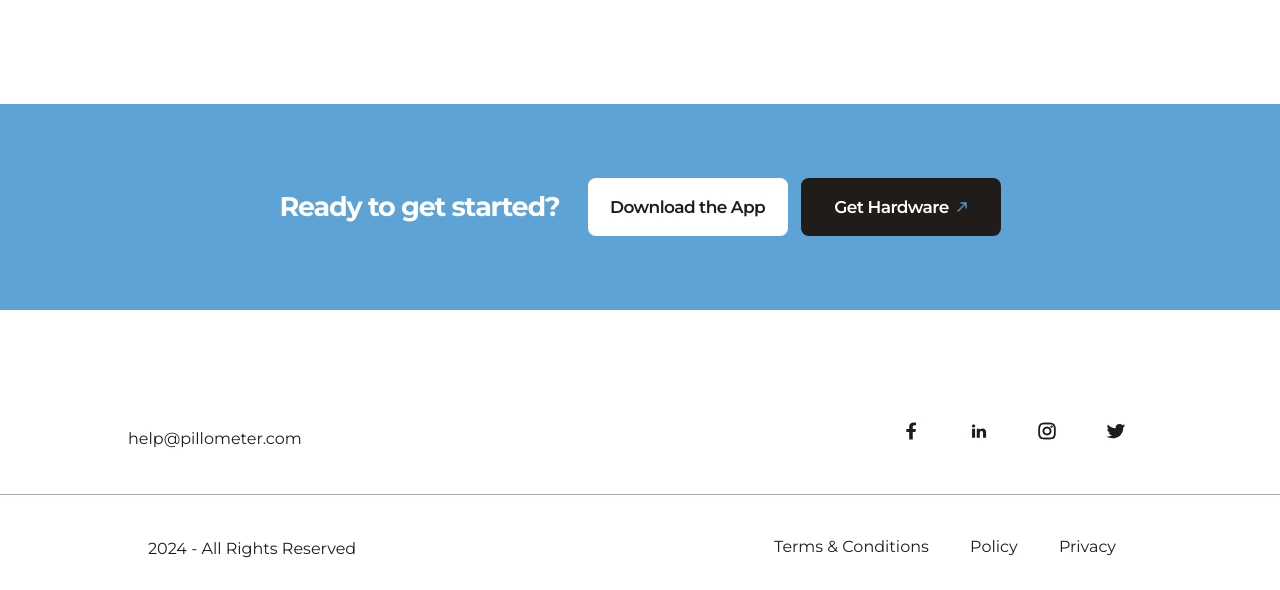
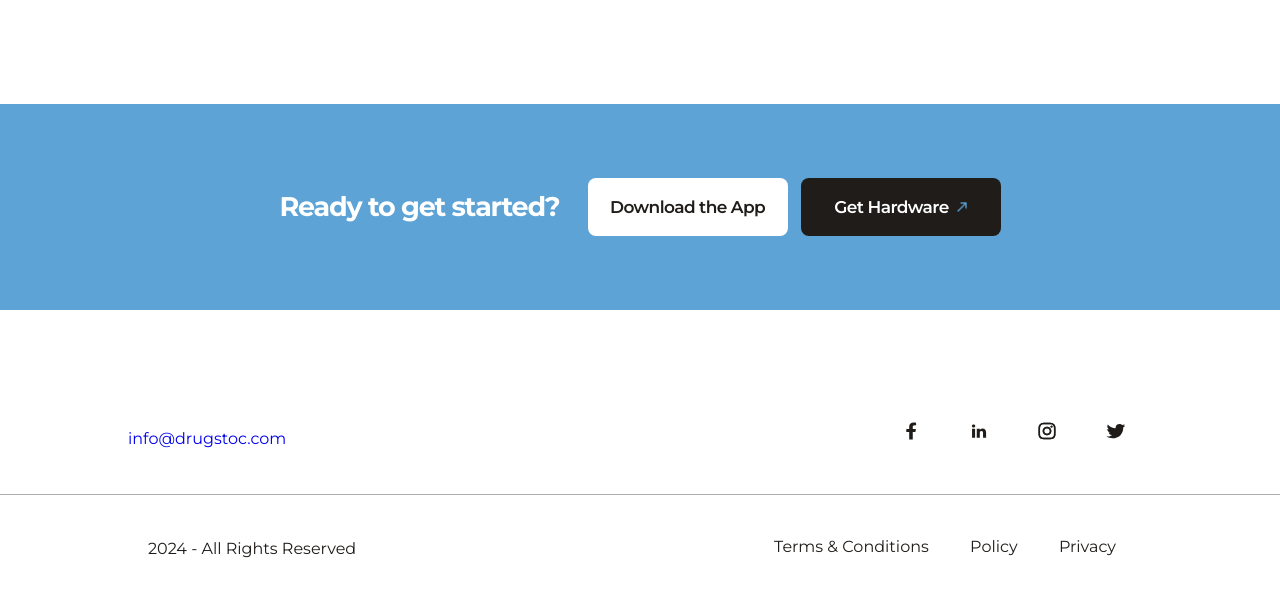
Before and after one commit to DrugStoc/Pillometer, a plain HTML site: page index.html in a window 1280 px wide. Shown: the part 3132-3722 px from the top of the page. Drawn offline with Linux system fonts and the light colour scheme.

Commit message:
Added link for mail

```diff
--- a/index.html
+++ b/index.html
@@ -297,7 +297,7 @@
       <footer class="footer">
         <div class="container-xs">
           <div class="footer__contact-info">
-            <p class="footer__email ui text size-textxl">help@pillometer.com</p>
+            <p class="footer__email ui text size-textxl"><a href="mailto:info@drugstoc.com">info@drugstoc.com</a></p>
             <div class="footer__social-media">
               <img
                 src="public/images/img_facebook.svg"
```
